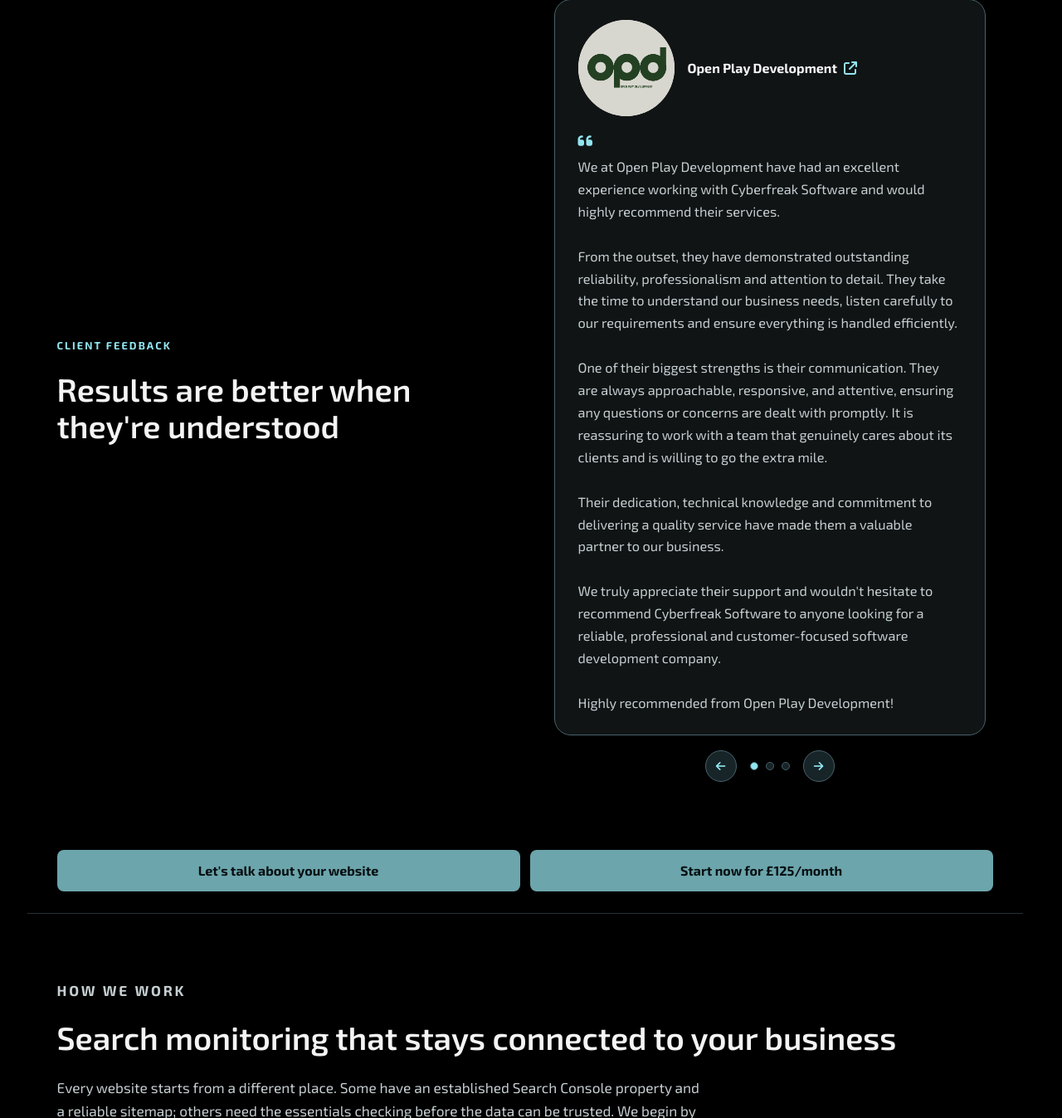
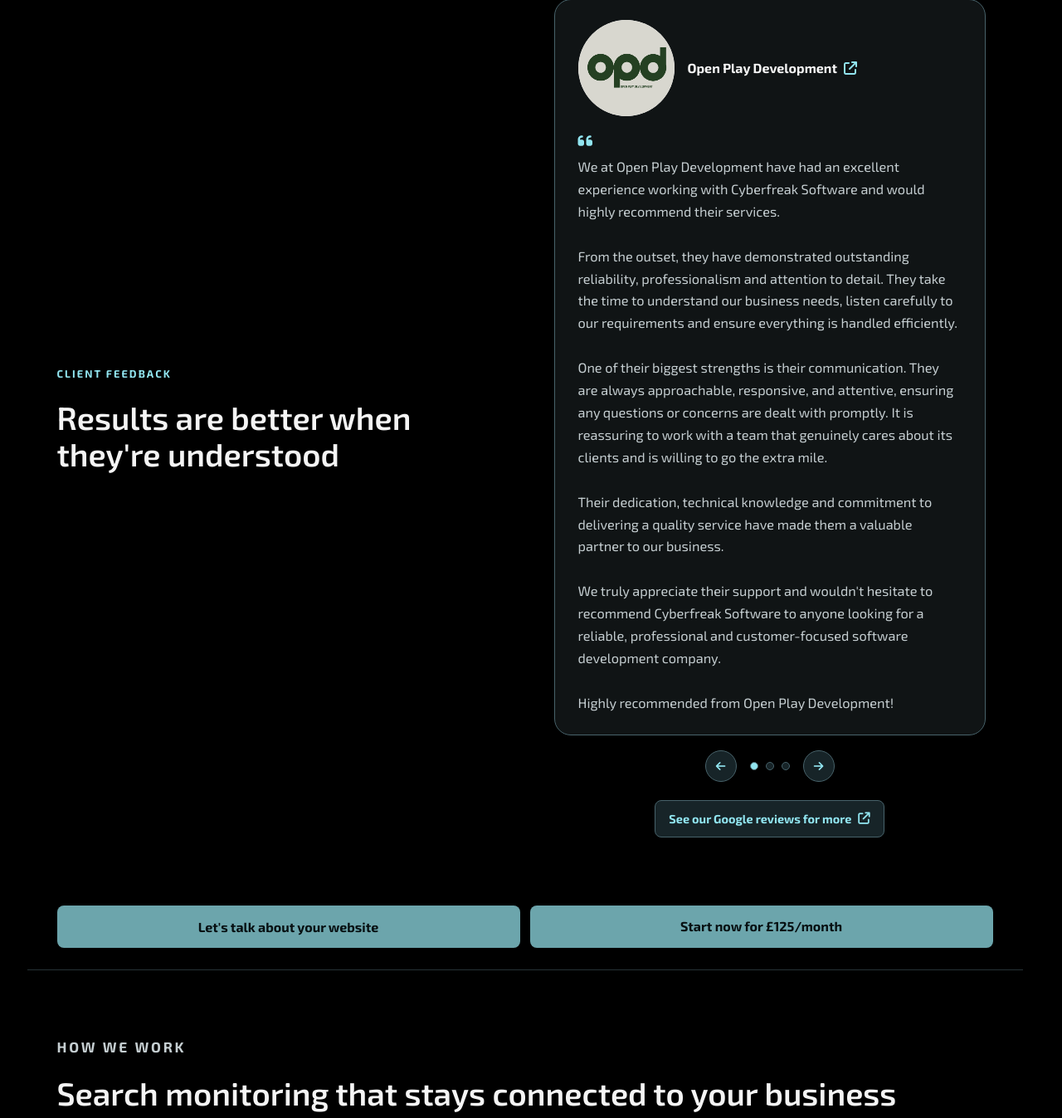
Before and after one commit to cfs-george/web_cfs, a web app: file seo-management/index.html in a window 1280 px wide. Shown: the part 2843-4190 px from the top of the page at 83% size. Run offline with its HTML, style and script files only (its server is not run), Linux system fonts and the light colour scheme.

Commit message:
tidy SEO landing page

```diff
--- a/seo-management/index.html
+++ b/seo-management/index.html
@@ -161,7 +161,7 @@
 <span>Open the example report <i class="fa-solid fa-arrow-up-right-from-square" aria-hidden="true"></i></span>
 </a>
 </section>
-<section class="section seo-testimonials">
+<section class="section seo-testimonials" id="testimonials">
 <div class="seo-testimonials-heading">
 <p class="eyebrow">CLIENT FEEDBACK</p>
 <h2>Results are better when they're understood</h2>
@@ -185,6 +185,7 @@
 </article>
 </div>
 <div class="testimonial-controls"><button class="testimonial-button" type="button" data-testimonial-previous aria-label="Show previous testimonial"><i class="fa-solid fa-arrow-left" aria-hidden="true"></i></button><div class="testimonial-dots" role="tablist" aria-label="Choose a testimonial"><button type="button" role="tab" aria-selected="true" data-testimonial-dot="0"><span class="sr-only">Show Open Play Development testimonial</span></button><button type="button" role="tab" aria-selected="false" data-testimonial-dot="1"><span class="sr-only">Show Healers testimonial</span></button><button type="button" role="tab" aria-selected="false" data-testimonial-dot="2"><span class="sr-only">Show USHealers testimonial</span></button></div><button class="testimonial-button" type="button" data-testimonial-next aria-label="Show next testimonial"><i class="fa-solid fa-arrow-right" aria-hidden="true"></i></button></div>
+<div class="seo-reviews-cta"><a class="button seo-google-reviews" href="https://maps.app.goo.gl/3ZqhXMGvpwk91cvi8" target="_blank" rel="noopener noreferrer">See our Google reviews for more <i class="fa-solid fa-arrow-up-right-from-square" aria-hidden="true"></i></a></div>
 </div>
 </section>
 <section class="section seo-mid-cta" aria-label="SEO management enquiry">
--- a/styles/site.css
+++ b/styles/site.css
@@ -125,3 +125,4 @@ footer .button{overflow-wrap:anywhere;max-width:100%;font-size:.9rem}
 
 @media(prefers-reduced-motion:reduce){html{scroll-behavior:auto}
 }
+.seo-reviews-cta{margin-top:22px;text-align:center}.seo-google-reviews{display:inline-flex;align-items:center;gap:8px;padding:10px 16px;border:1px solid #48636b;background:#172428;color:#91e5f0;font-size:.9rem}.seo-google-reviews:hover,.seo-google-reviews:focus-visible{background:#24383e;color:#91e5f0}
```
